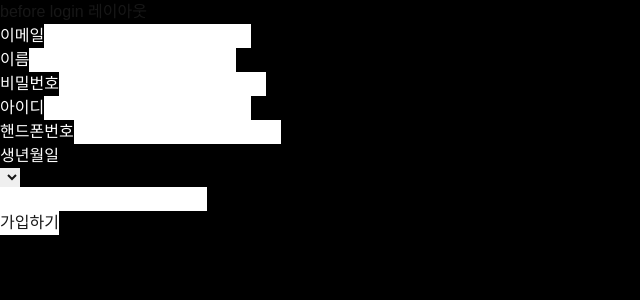
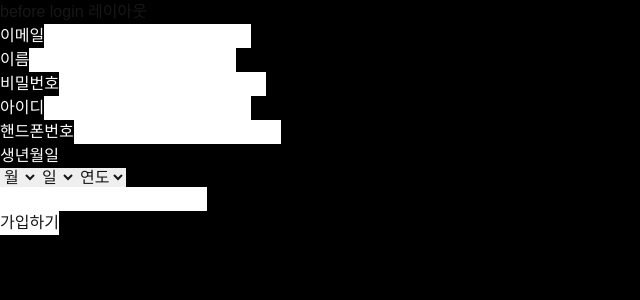
Before and after one commit to Leets-Official/Xcellent-FE, a Next.js app: page /i/flow/signup in a window 1280 px wide. Shown: the top 300 px of the page, without its empty margins (0-640 px from the left). Built offline with nearby package versions, Linux system fonts and the light colour scheme.

Commit message:
feat:useState로 년,월,일 상태 관리

```diff
--- a/src/app/(route)/(beforeLogin)/_component/SignupModal.tsx
+++ b/src/app/(route)/(beforeLogin)/_component/SignupModal.tsx
@@ -13,6 +13,16 @@ export default function SignupModal() {
   const [month, setMonth] = useState('');
   const [day, setDay] = useState('');
 
+  const years = Array.from(
+    { length: 100 },
+    (_, i) => new Date().getFullYear() - i,
+  );
+  const months = Array.from({ length: 12 }, (_, i) => i + 1);
+  const days = Array.from({ length: 31 }, (_, i) => i + 1);
+
+  const handleBirthDateChange = () => {
+    return `${year}-${String(month).padStart(2, '0')}-${String(day).padStart(2, '0')}`;
+  };
   return (
     <form action={formAction}>
       <div>
@@ -69,8 +79,51 @@ export default function SignupModal() {
             생년월일
           </label>
           <div className="flex">
-            <select name="year" required id="">
-              <option value=""></option>
+            <select
+              id="month"
+              name="month"
+              value={month}
+              onChange={e => setMonth(e.target.value)}
+              required
+            >
+              <option value="">월</option>
+              {months.map(m => (
+                <option key={m} value={m}>
+                  {m}
+                </option>
+              ))}
+            </select>
+
+            {/* 일 */}
+            <select
+              id="day"
+              name="day"
+              value={day}
+              onChange={e => setDay(e.target.value)}
+              required
+            >
+              <option value="">일</option>
+              {months.map(d => (
+                <option key={d} value={d}>
+                  {d}
+                </option>
+              ))}
+            </select>
+
+            {/*연도 */}
+            <select
+              id="year"
+              name="year"
+              value={year}
+              onChange={e => setYear(e.target.value)}
+              required
+            >
+              <option value="">연도</option>
+              {months.map(y => (
+                <option key={y} value={y}>
+                  {y}
+                </option>
+              ))}
             </select>
           </div>
           <input id="birth" name="birth" required type="text" />
```
